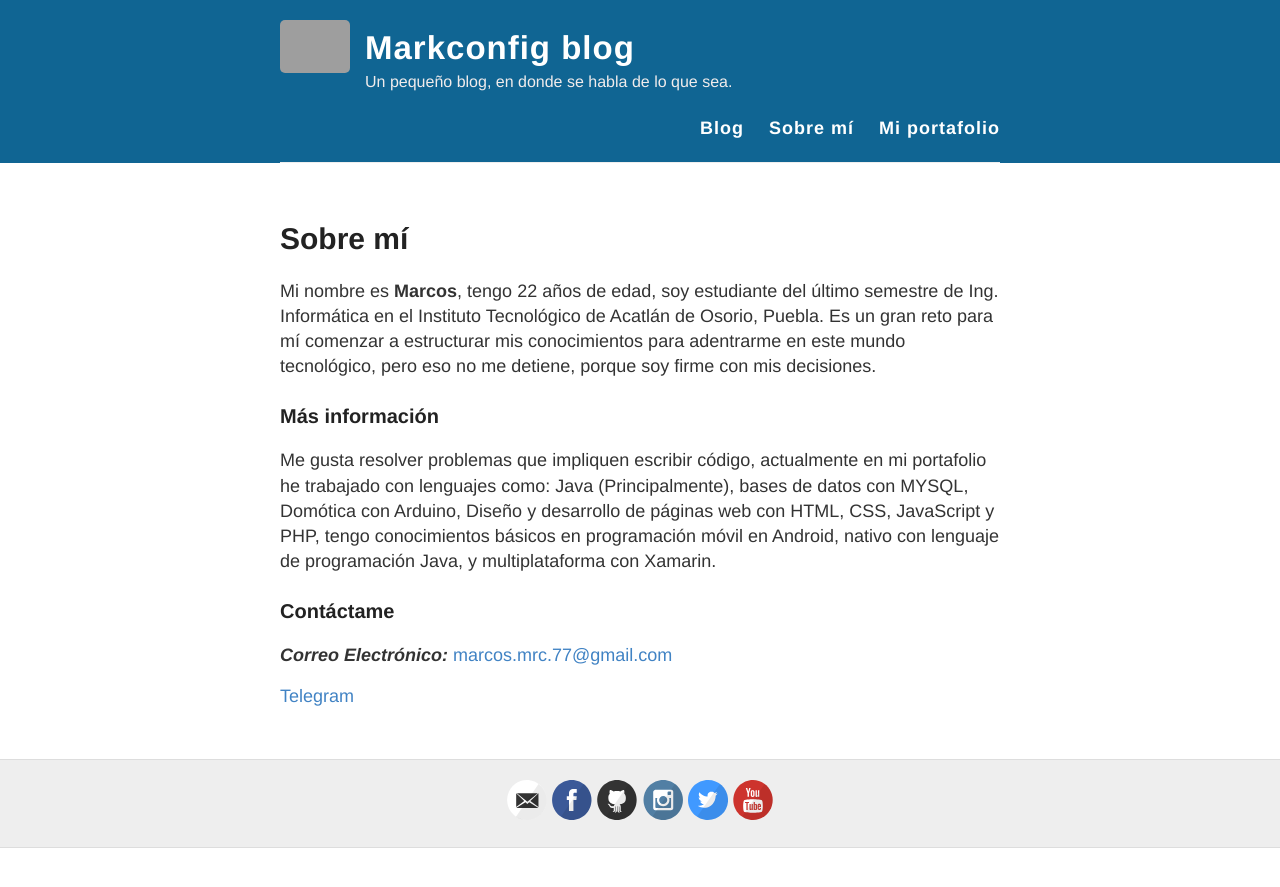
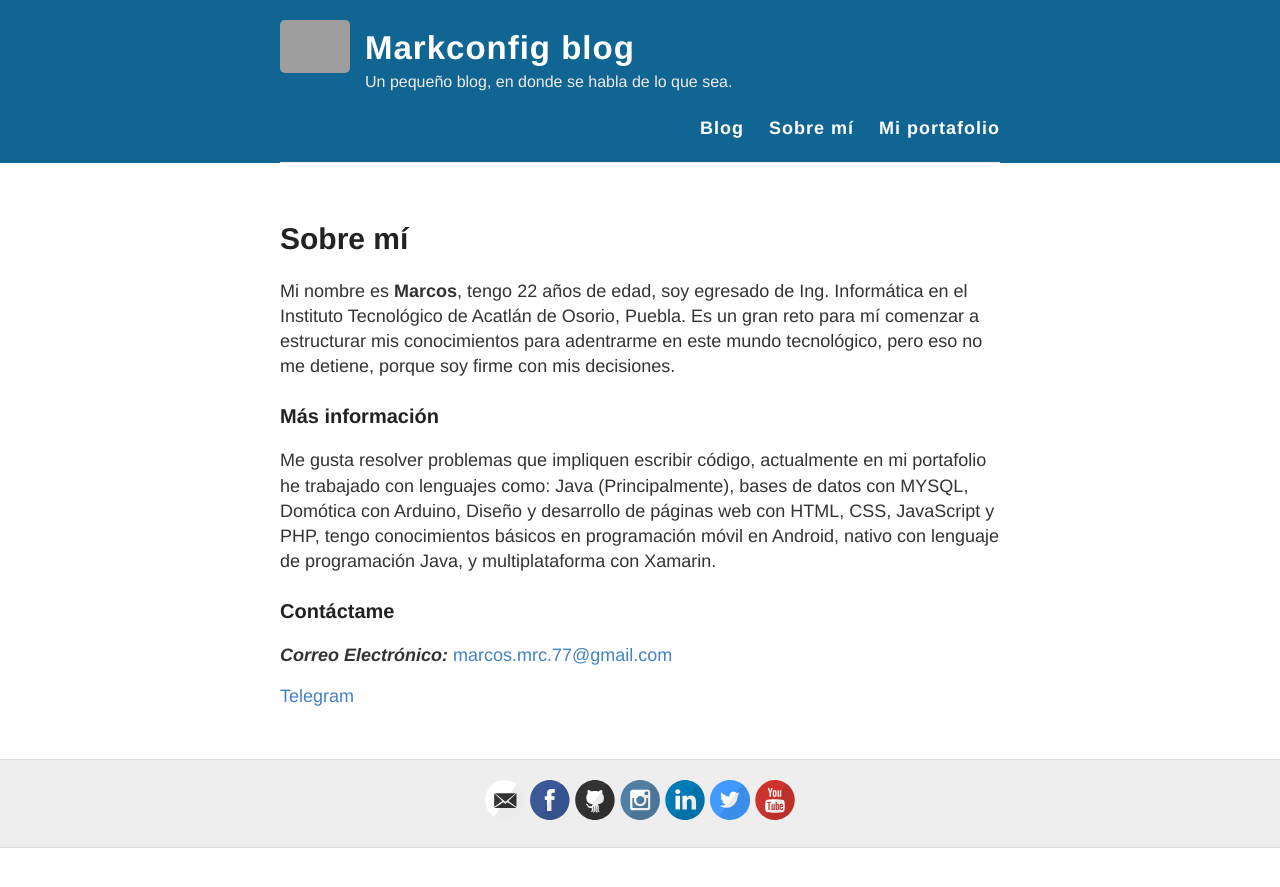
Before and after one commit to markconfig/blog-Jkyll, a Jekyll site: the page built from about.md, in a window 1280 px wide. Shown: the top 887 px of the page. Built offline with Jekyll 4.4.1, drawn with Linux system fonts in a browser that asks for light colours.

Commit message:
Update social media

```diff
--- a/_config.yml
+++ b/_config.yml
@@ -25,7 +25,7 @@ footer-links:
   flickr:
   github: markconfig
   instagram: markconfig
-  linkedin:
+  linkedin: markconfig
   pinterest:
   rss: # just type anything here for a working RSS icon
   twitter: markconfig
@@ -37,8 +37,8 @@ footer-links:
 # Enter your Disqus shortname (not your username) to enable commenting on posts
 # You can find your shortname on the Settings page of your Disqus account
 disqus:
+
 # Enter your Google Analytics web tracking code (e.g. UA-2110908-2) to activate tracking
-
 google_analytics: G-8VZY8QRW5W
 
 # Your website URL (e.g. http://barryclark.github.io or http://www.barryclark.co)
--- a/about.md
+++ b/about.md
@@ -4,7 +4,7 @@ title: Sobre mí
 permalink: /about/
 ---
 
-Mi nombre es **Marcos**, tengo 22 años de edad, soy estudiante del último semestre de Ing. Informática en el Instituto Tecnológico de Acatlán de Osorio, Puebla. Es un gran reto para mí comenzar a estructurar mis conocimientos para adentrarme en este mundo tecnológico, pero eso no me detiene, porque soy firme con mis decisiones.
+Mi nombre es **Marcos**, tengo 22 años de edad, soy egresado de Ing. Informática en el Instituto Tecnológico de Acatlán de Osorio, Puebla. Es un gran reto para mí comenzar a estructurar mis conocimientos para adentrarme en este mundo tecnológico, pero eso no me detiene, porque soy firme con mis decisiones.
 
 
 ### Más información
```
